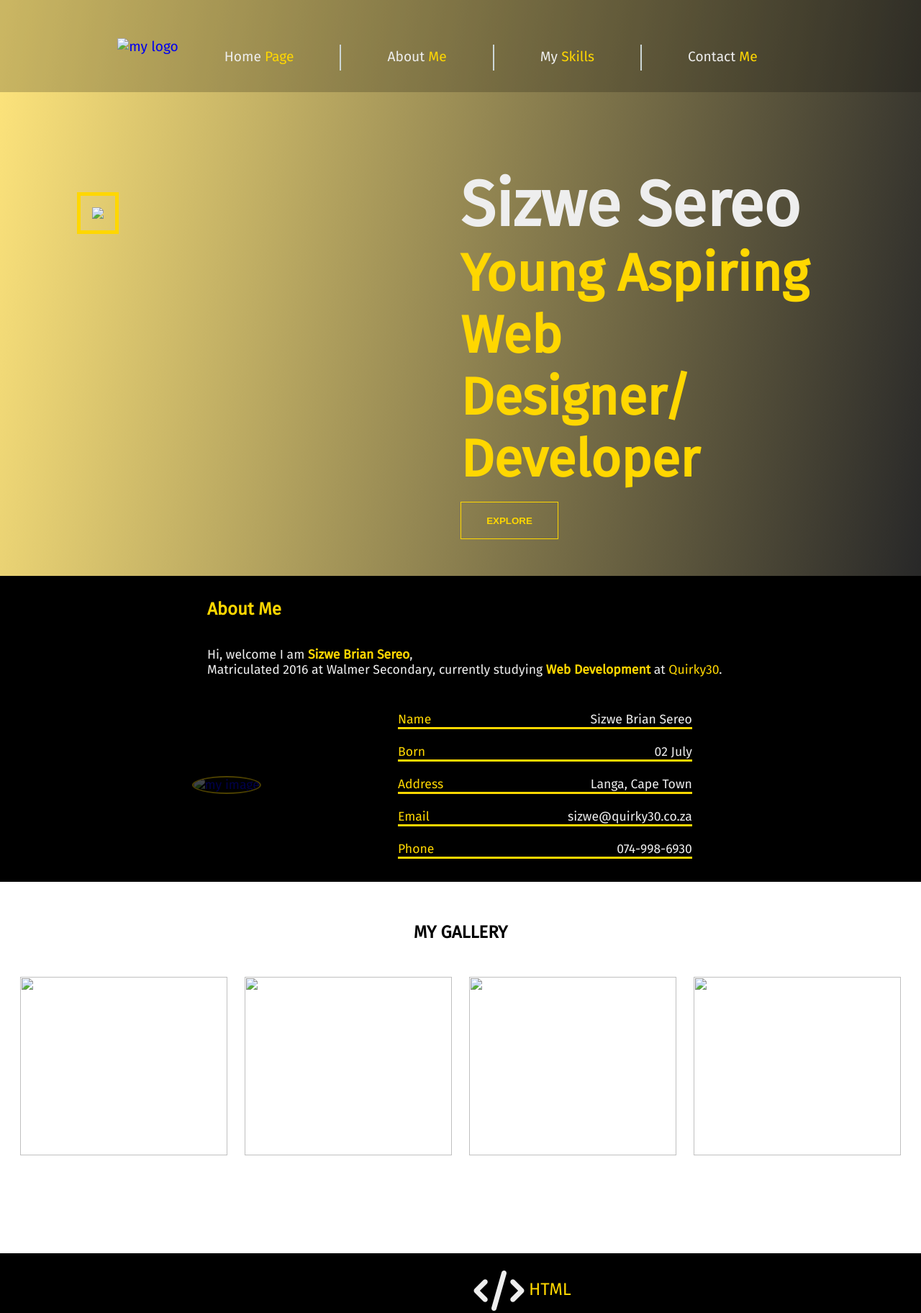
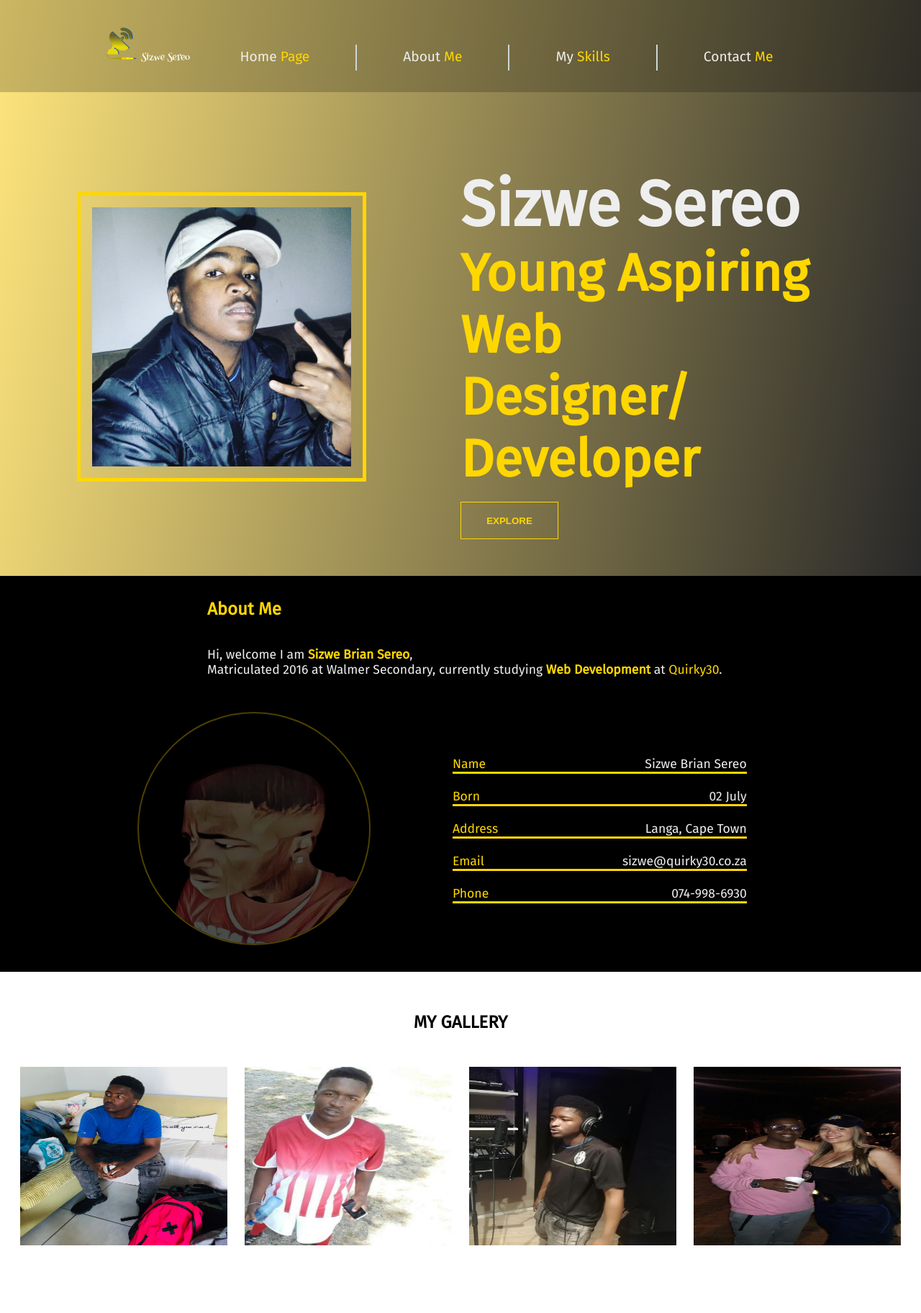
Before and after one commit to sizwezikalala/sizwe-s_portfolio, a plain HTML site: page index.html in a window 1280 px wide. Shown: the top 1824 px of the page at 72% size. Drawn offline with Linux system fonts and the light colour scheme; files that its build step writes are made by us from their sources; files whose address does not match are found by name.

Commit message:
Update index.html

```diff
--- a/index.html
+++ b/index.html
@@ -9,8 +9,8 @@
     <!-- Add icon library -->
     <script src="https://kit.fontawesome.com/d4ff94fd32.js"></script>
     <link href="https://fonts.googleapis.com/css?family=Fira+Sans&display=swap" rel="stylesheet">
-    <link rel="shortcut icon" href="/imgs/newlogo.png" type="image/x-icon">
-    <link rel="stylesheet" href="stylesheet/style.css">
+    <link rel="shortcut icon" href="newlogo.png" type="image/x-icon">
+    <link rel="stylesheet" href="style.css">
     <title>My Portfolio</title>
 </head>
 
@@ -21,7 +21,7 @@
         <nav class="navigation">
             <div class="logo-image">
 
-                <a href="#footer"><img class="logo" alt="my logo" src="/imgs/newlogo.png"></a>
+                <a href="#footer"><img class="logo" alt="my logo" src="newlogo.png"></a>
             </div>
 
             <ul class="menu">
@@ -87,7 +87,7 @@
 
         <nav class="header-cover-content layout">
             <div class="header-left">
-                <a href="#"><img class="header-left-img" src="/imgs/cover-img.jpg" width="200px;"></a>
+                <a href="#"><img class="header-left-img" src="cover-img.jpg" width="200px;"></a>
             </div>
             <div class="header-right">
                 <h3 class="header-text">
@@ -118,7 +118,7 @@
                 <div class="about-wrapper">
                     <div class="about-image">
 
-                        <a href="#"><img class="about-img" src="/imgs/seezy-img.png" alt="my image"></a>
+                        <a href="#"><img class="about-img" src="seezy-img.png" alt="my image"></a>
                     </div>
                     <div class="about-text">
 
@@ -172,22 +172,22 @@
 
             <div class="img__wrap">
 
-                <a href="#"><img class="img__img" src="imgs/surfin.jpg" /></a>
+                <a href="#"><img class="img__img" src="surfin.jpg" /></a>
                 <p class="img__description">Just Chilling</p>
             </div>
 
             <div class="img__wrap">
-                <a href="#"><img class="img__img" src="imgs/sokker.jpg" /></a>
+                <a href="#"><img class="img__img" src="sokker.jpg" /></a>
                 <p class="img__description">Soccer Game</p>
             </div>
 
             <div class="img__wrap">
-                <a href="#"><img class="img__img" src="imgs/booth.jpg" /></a>
+                <a href="#"><img class="img__img" src="booth.jpg" /></a>
                 <p class="img__description">At Studio</p>
             </div>
 
             <div class="img__wrap">
-                <a href="#"><img class="img__img" src="/imgs/opp.jpg" /></a>
+                <a href="#"><img class="img__img" src="opp.jpg" /></a>
                 <p class="img__description">November 25th</p>
             </div>
         </section>
@@ -260,9 +260,9 @@
 
                         <div class="previouswork">
 
-                            <a class="site-link" href="https://nations-portfolio.netlify.com"><img src="/imgs/screencapture-127-0-0-1-3000-2019-08-28-10_59_29.png" alt="photo 1" class="previouswork__photo previouswork__photo--p1"></a>
-                                <a class="site-link" href="https://sizwe-portfolio.netlify.com"><img src="/imgs/screencapture-127-0-0-1-55308-2019-08-28-11_15_46.png" alt="photo 2" class="previouswork__photo previouswork__photo--p2"></a>
-                                <a class="site-link" href="https://one-world-travel-group.netlify.com"><img src="/imgs/screencapture-one-world-travel-group-netlify-2019-08-27-11_06_38.png" alt="photo 3" class="previouswork__photo previouswork__photo--p3"></a>
+                            <a class="site-link" href="https://nations-portfolio.netlify.com"><img src="screencapture-127-0-0-1-3000-2019-08-28-10_59_29.png" alt="photo 1" class="previouswork__photo previouswork__photo--p1"></a>
+                                <a class="site-link" href="https://sizwe-portfolio.netlify.com"><img src="screencapture-127-0-0-1-55308-2019-08-28-11_15_46.png" alt="photo 2" class="previouswork__photo previouswork__photo--p2"></a>
+                                <a class="site-link" href="https://one-world-travel-group.netlify.com"><img src="screencapture-one-world-travel-group-netlify-2019-08-27-11_06_38.png" alt="photo 3" class="previouswork__photo previouswork__photo--p3"></a>
 
                             </div>
 
```
